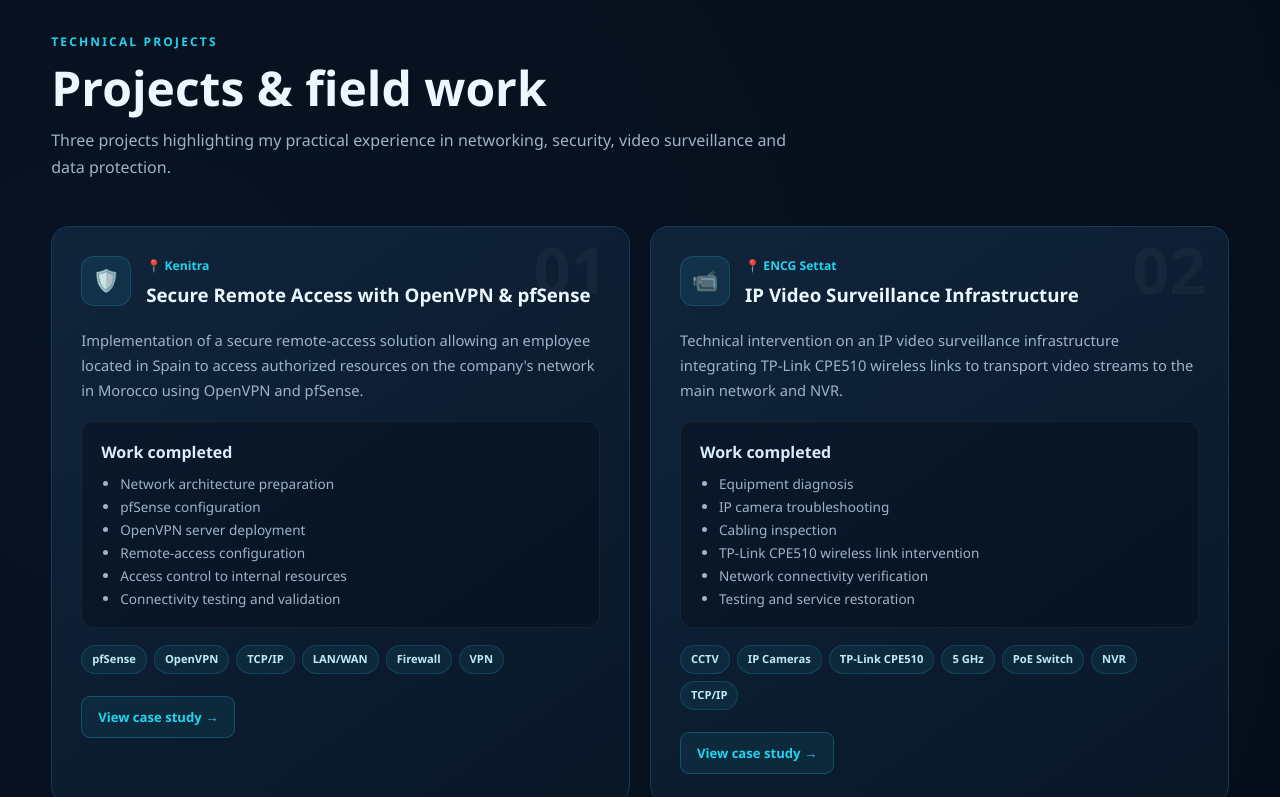
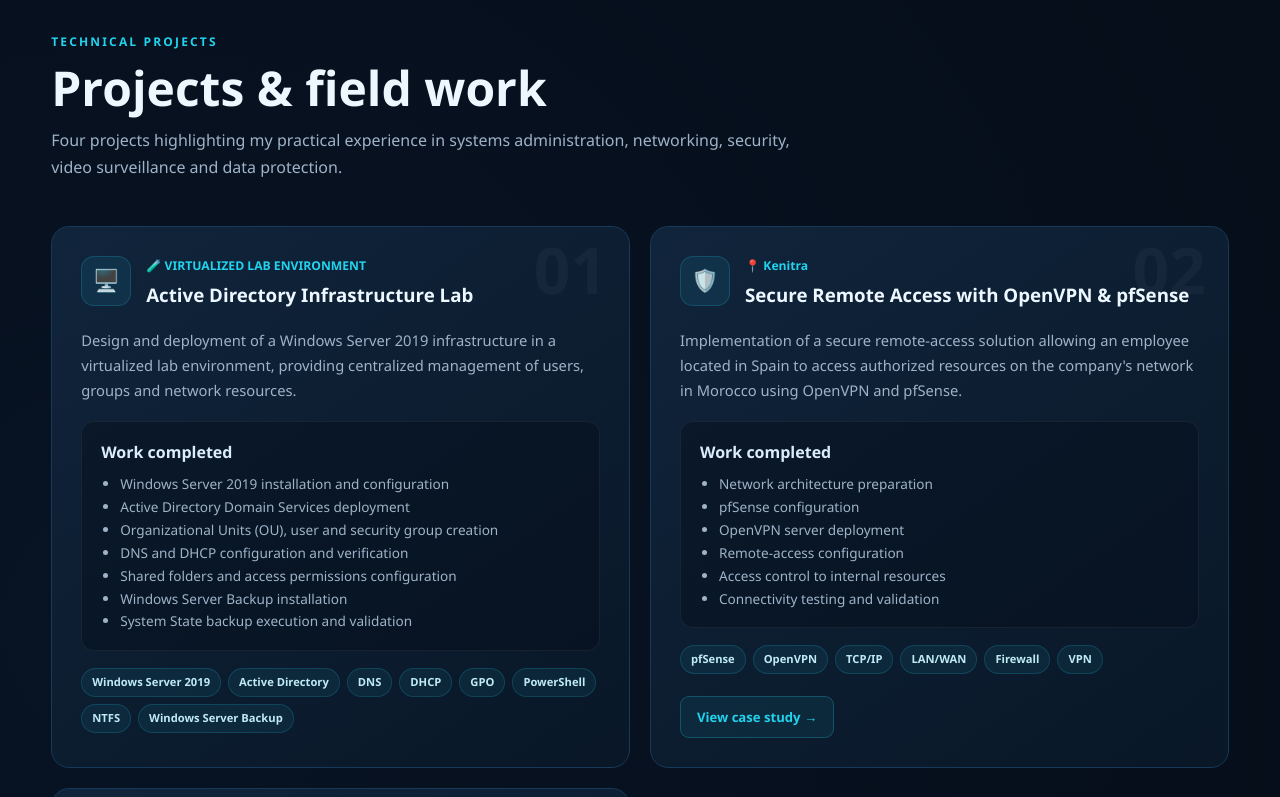
Before and after one commit to kramoamine/kramoamine.github.io, a plain HTML site: page index-en.html in a window 1280 px wide. Shown: the part 3140-3937 px from the top of the page. Drawn offline with Linux system fonts and the light colour scheme.

Commit message:
Add files via upload

```diff
--- a/index-en.html
+++ b/index-en.html
@@ -2086,22 +2086,78 @@
           <h2>Projects & field work</h2>
 
           <p>
-            Three projects highlighting my practical experience
-            in networking, security, video surveillance
-            and data protection.
+            Four projects highlighting my practical experience
+            in systems administration, networking, security,
+            video surveillance and data protection.
           </p>
 
         </div>
 
         <div class="projects-grid">
 
-          <!-- =================================================
-               PROJECT 01 - OPENVPN
-          ================================================== -->
           <article class="project-card">
 
             <div class="project-number">
               01
+            </div>
+
+            <div class="project-header">
+
+              <div class="project-icon">
+                🖥️
+              </div>
+
+              <div>
+                <span class="project-location">
+                  🧪 VIRTUALIZED LAB ENVIRONMENT
+                </span>
+
+                <h3>
+                  Active Directory Infrastructure Lab
+                </h3>
+              </div>
+
+            </div>
+
+            <p class="project-description">
+              Design and deployment of a Windows Server 2019 infrastructure
+              in a virtualized lab environment, providing centralized
+              management of users, groups and network resources.
+            </p>
+
+            <div class="project-work">
+
+              <h4>Work completed</h4>
+
+              <ul>
+                <li>Windows Server 2019 installation and configuration</li>
+                <li>Active Directory Domain Services deployment</li>
+                <li>Organizational Units (OU), user and security group creation</li>
+                <li>DNS and DHCP configuration and verification</li>
+                <li>Shared folders and access permissions configuration</li>
+                <li>Windows Server Backup installation</li>
+                <li>System State backup execution and validation</li>
+              </ul>
+
+            </div>
+
+            <div class="tags">
+              <span>Windows Server 2019</span>
+              <span>Active Directory</span>
+              <span>DNS</span>
+              <span>DHCP</span>
+              <span>GPO</span>
+              <span>PowerShell</span>
+              <span>NTFS</span>
+              <span>Windows Server Backup</span>
+            </div>
+
+          </article>
+
+          <article class="project-card">
+
+            <div class="project-number">
+              02
             </div>
 
             <div class="project-header">
@@ -2162,13 +2218,10 @@
 
           </article>
 
-          <!-- =================================================
-               PROJECT 02 - CCTV
-          ================================================== -->
           <article class="project-card">
 
             <div class="project-number">
-              02
+              03
             </div>
 
             <div class="project-header">
@@ -2221,19 +2274,16 @@
               <span>TCP/IP</span>
             </div>
 
-            <a href="bfs-openvpn-en.html" class="project-link">
+            <a href="encg-cctv-en.html" class="project-link">
   View case study →
 </a>
 
           </article>
 
-          <!-- =================================================
-               PROJECT 03 - VEEAM
-          ================================================== -->
           <article class="project-card">
 
             <div class="project-number">
-              03
+              04
             </div>
 
             <div class="project-header">
```
Also changed, not shown: index.html (+48 -7 lines).
